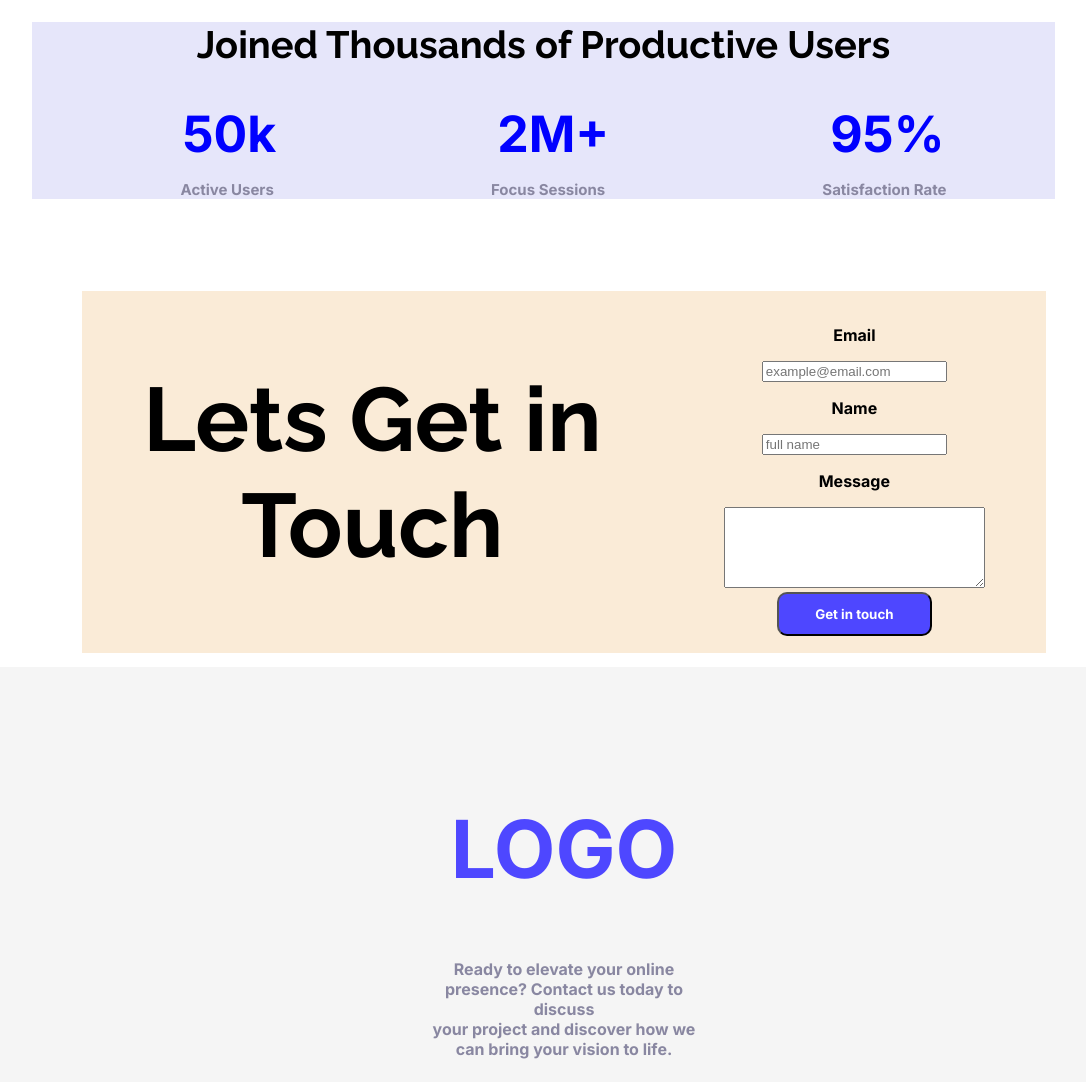
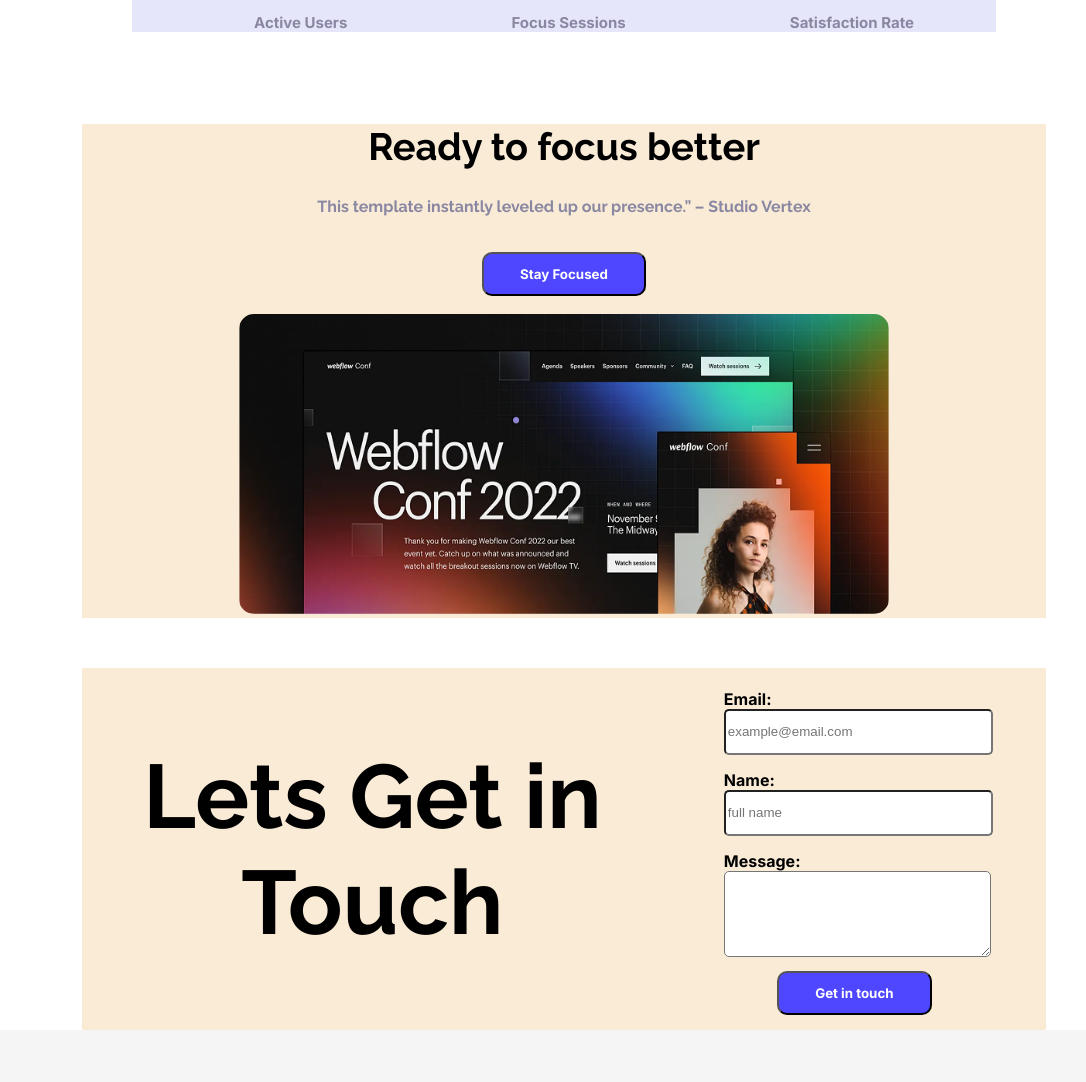
Before and after one commit to AnupTalukder/A12A1, a plain HTML site: page B12A01-landing-launchpad/index.html in a window 1280 px wide. Shown: the part 1269-2351 px from the top of the page, without its empty margins (76-1162 px from the left). Drawn offline with Linux system fonts and the light colour scheme.

Commit message:
some changes on code specially on margin and padding

```diff
--- a/B12A01-landing-launchpad/index.html
+++ b/B12A01-landing-launchpad/index.html
@@ -28,7 +28,7 @@
 
         </nav>
         <div class="banner raleway-font">
-            <h3 class="banner-head"> Cool Dark UI Template for <span class="span-b">Webflow Agencies!</span></h3>
+            <h3 class="banner-heading"> Cool Dark UI Template for <span class="span-b">Webflow Agencies!</span></h3>
             <button class="button-s nav-font">Stay Focused</button>
 
 
@@ -43,16 +43,16 @@
             <section>
                 <h3 class="raleway-font">See It in Action</h3>
                 <p class="raleway-font">Explore the live preview and imagine your<br> brand in this bold new look.</p>
-                <button class="button-s">launch live preview</button>
+                <button class="button-s nav-font">launch live preview</button>
             </section>
             <section>
                 <img src="../B12A01-landing-launchpad/Assets/wc-mini.png" alt="">
             </section>
         </div>
 
-        <div>
-            <section class="bg-productive">
-                <h3 class="raleway-font productive-heading">Joined Thousands of Productive Users</h3>
+        <div class="bg-productive">
+
+            <h3 class="raleway-font productive-heading">Joined Thousands of Productive Users</h3>
             <ul class="list">
                 <li class="productive-style nav-font">50k</li>
                 <li class="productive-style nav-font">2M+</li>
@@ -64,12 +64,22 @@
                 <li class="productive-style2 nav-font">Satisfaction Rate</li>
             </ul>
 
-            </section>
         </div>
 
         <div>
 
         </div>
+
+        <div class="wc-big">
+            <section>
+                <h3 class="raleway-font focus-heading">Ready to focus better</h3>
+                <p class="raleway-font">This template instantly leveled up our presence.” – Studio Vertex</p>
+                <button class="button-s nav-font">Stay Focused</button><br><br>
+                <img src="../B12A01-landing-launchpad/Assets/wc-big.png" alt="" width="650px" height="300px" class="radius">
+            </section>
+
+        </div>
+
 
 
 
@@ -79,12 +89,13 @@
             </section>
             <section>
                 <form class="form-style">
-                    <p class="f nav-font">Email</p>
-                    <input type="email" placeholder="example@email.com">
-                    <p class="f nav-font">Name</p>
-                    <input type="name" placeholder="full name">
-                    <p class="f nav-font">Message</p>
-                    <textarea rows="5" cols="30"> </textarea><br>
+
+                    <label for="email" class="f nav-font">Email:</label>
+                    <input type="email" id="email" name="email" placeholder="example@email.com" class="input-style">
+                    <label for="name" class="f nav-font">Name:</label>
+                    <input type="text" id="name" name="name" placeholder="full name" class="input-style">
+                    <label for="message" class="f nav-font">Message:</label>
+                    <textarea id="message" name="message" rows="10" cols="30" class="message-style"></textarea><br>
                     <button class="button-s nav-font"> Get in touch </button>
 
                 </form>
@@ -97,9 +108,9 @@
 
         <div class="footer-div-style">
             <h1 class="nav-font h">LOGO</h1>
-            <p class="nav-font">Ready to elevate your online presence? Contact us today to discuss <span class="span-footer">your project
-                    and discover how we
-                    can bring your vision to life.</span> </p>
+            <p class="nav-font">Ready to elevate your online presence? Contact us today to discuss <span
+                    class="span-footer">your project
+                    and discover how we can bring your vision to life.</span> </p>
 
             <ul class="list">
                 <li class="font-style nav-font"><a href="index.html" class="ancor">Home</a></li>
--- a/B12A01-landing-launchpad/styles/A1.css
+++ b/B12A01-landing-launchpad/styles/A1.css
@@ -4,7 +4,7 @@
 .header-s{
 background-image: url("../Assets/Hero-bg.png");
 background-repeat: none;
-padding:top 50px bottom 50px;
+margin:top 50px bottom 50px;
 
 }
 .nav-font{
@@ -45,7 +45,7 @@ button:hover{
 
 /*banner style*/
 
-.banner-head{
+.banner-heading{
 
      margin-bottom: 37px;
      font-size: 65px;
@@ -54,7 +54,7 @@ button:hover{
 
     align-items: center;
     text-align: center;
-    padding: 118px 268px 237px 268px;
+    padding: 80px 268px 150px 268px;
 
 }
 
@@ -79,46 +79,53 @@ button:hover{
 
   /* main style  */
   main{
-    /* max-width: 1140; */
-    /* margin: 0px auto; */
+    max-width: 1140;
+    margin: 0 auto;
+  }
+
+   .newslater{
+    display: flex;
+    align-items: center;
+    text-align: center;
+    justify-content: space-around;
+    background-color: antiquewhite;
+    gap:auto;
+    margin: 50px 150px 0px 150px;
+
   }
 
   .bg-productive{
-     display: block;
      align-items: center;
      text-align: center;
-    justify-content: space-around;
-
+    /* justify-content: space-around;     */
     background-color: lavender;
-    margin:50px;
-    margin-left: 100px;
-    margin-right: 141px;
+    margin:50px 200px 50px 200px;
+    /* margin-left: 100px; */
+    /* margin-right: 141px; */
 
   }
 
+   .productive-heading{
+    text-align: center;
+     margin-bottom: 37px;
+     font-size: 38px;
+}
+
+
     .productive-style{
     color:blue;
-    /* margin-right:48px; */
     text-decoration: none;
     font-size: 50px;
 
   }
 
 
-
-  .productive-heading{
-    text-align: center;
-
-     margin-bottom: 37px;
-     font-size: 38px;
-}
-
   .productive-style2{
 
     color:#8987A1;
     text-decoration: none;
     font-size: 15px;
-    justify-content: space-around;
+
   }
 
   .wc-big{
@@ -131,41 +138,50 @@ button:hover{
 
 
   }
-  .span-focus{
-    align-items:normal;
-  }
+
+  .radius{
+    border-radius:15px;
+}
+.focus-heading{
+    text-align: center;
+     margin-bottom: 20px;
+     font-size: 38px;
+}
 
 
-  .newslater{
-    display: flex;
-    align-items: center;
-    text-align: center;
-    justify-content: space-around;
-    background-color: antiquewhite;
-    gap:auto;
-    margin: 92px 150px 14px 150px;
 
-
-  }
-
-  .form-style{
-    /* display: block; */
-
-  }
   h2{
     font-size: 90px;
 
   }
   .f{
+    display:block;
+    margin-top: 5px;
     color: black;
     padding: 0px;
+    text-align: left;
+
   }
 
+  .input-style{
+    height: 40px;
+    width: 100%;
+    align-content: left;
+    border-radius: 5px;
+    margin-bottom: 10px;
 
-
-
+  }
+  .message-style
+  {
+height: 80px;
+    width: 100%;
+    align-content: left;
+    border-radius: 5px;
+    margin-bottom: 10px;
+  }
 
   /* footer style  */
+
   footer{
     background-color:whitesmoke;
 
@@ -186,8 +202,6 @@ button:hover{
     display: flex;
     list-style-type: none;
     justify-content: space-around;
-
-
 
   }
 
```
